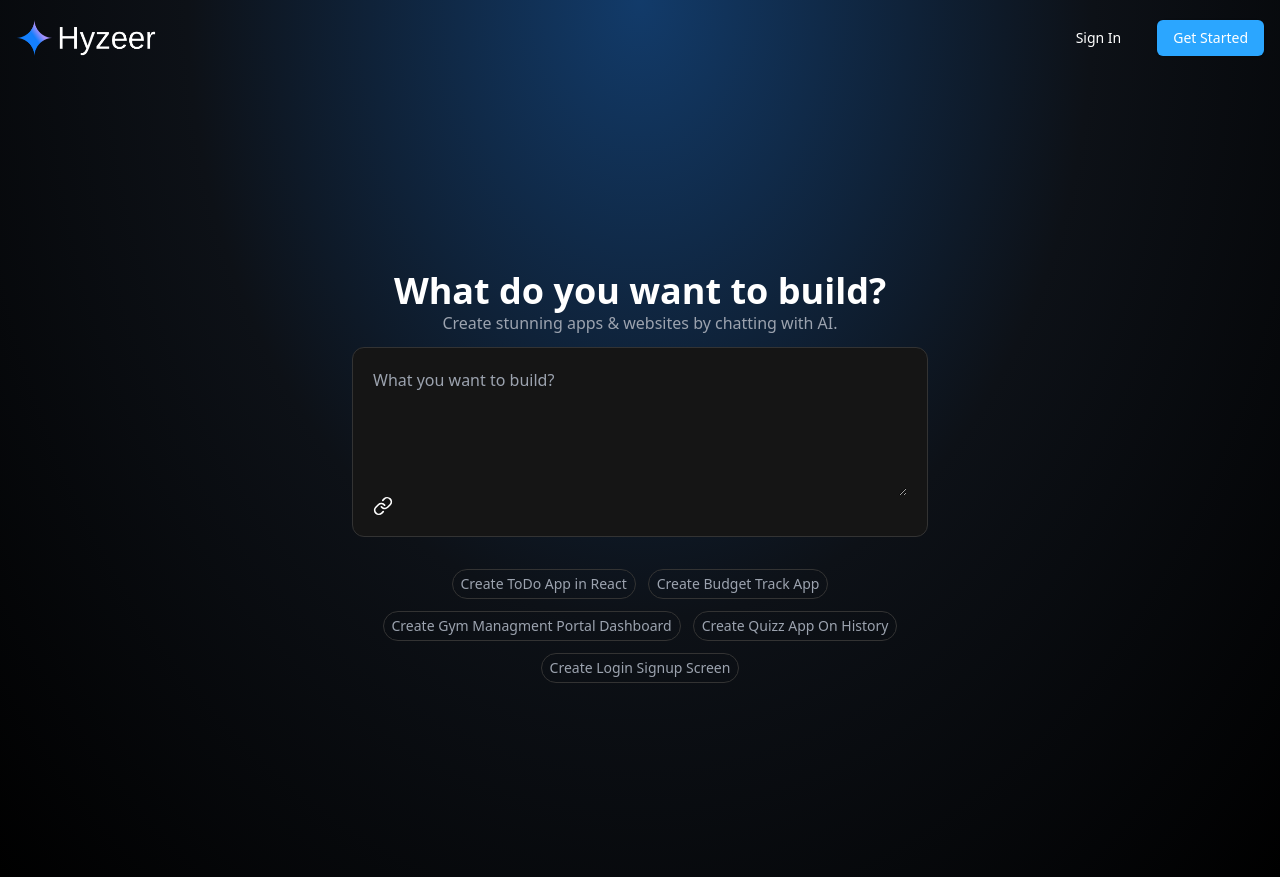
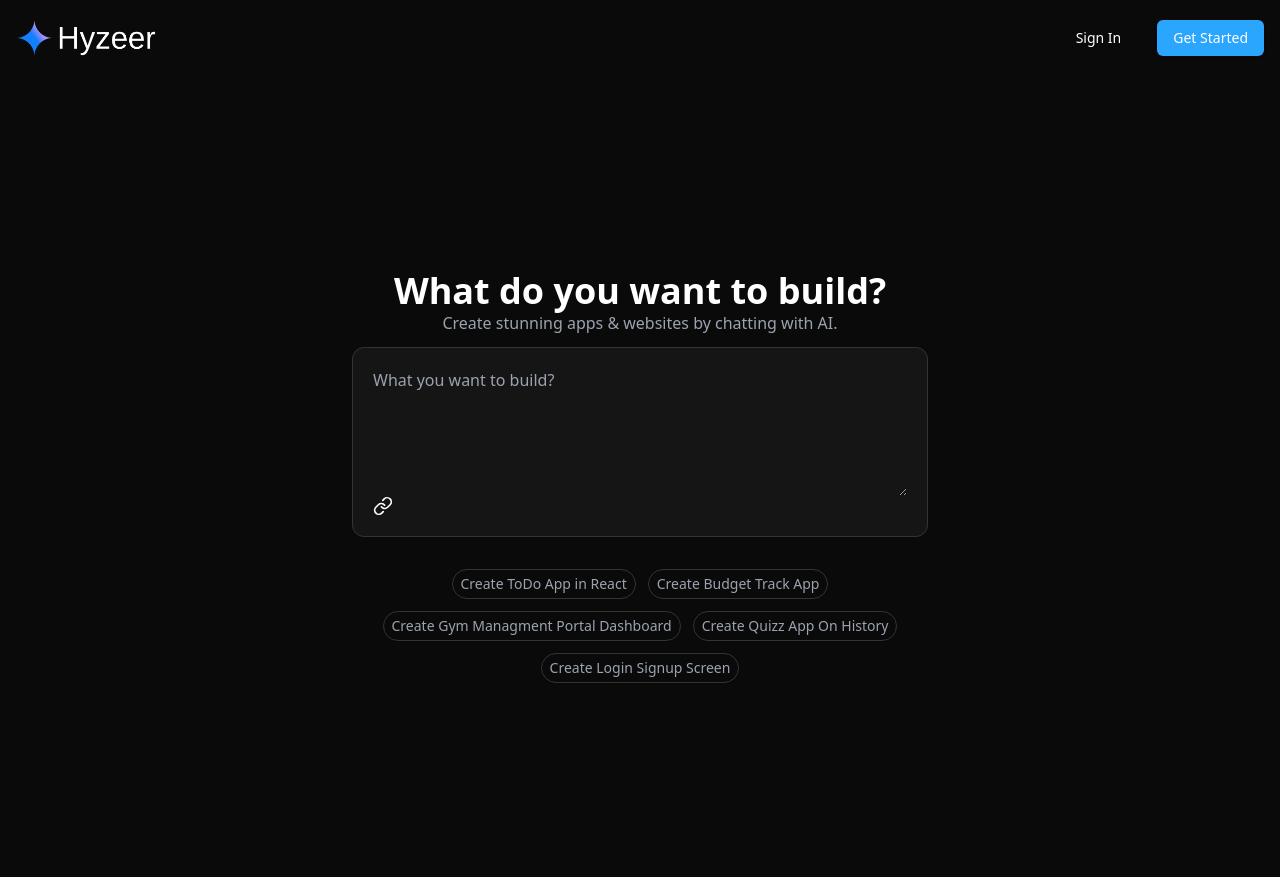
Before and after one commit to renanzdev/hyzeer-ai-app, a Next.js app: page / in a window 1280 px wide. Built offline with nearby package versions, Linux system fonts and the light colour scheme; no server answers.

Commit message:
feat: atualiza estilos de fundo e corrige cor de texto secundário

```diff
--- a/app/globals.css
+++ b/app/globals.css
@@ -64,13 +64,16 @@
 
   html,
   body {
-    background: radial-gradient(
+    /*background: radial-gradient(
       ellipse at top,
-      #123b6a 0%,
-      #0d1117 50%,
-      #000000 100%
+      #0d2a4b 0%,
+      #0a0a0a 50%,
+      #0a0a0a 100%
     );
     color: white;
-    min-height: 100vh;
+    min-height: 100vh;*/
+
+    background-color: #0a0a0a;
+    color: white;
   }
 }
--- a/data/Colors.jsx
+++ b/data/Colors.jsx
@@ -5,4 +5,5 @@ export default{
     BLUE:'#2ba6ff',
     CHAT_BACKGROUND:'#272727',
     BORDER_COLOR: '#333333',
+    TEXT_SECUNDARY: '#333333',
 }
```
